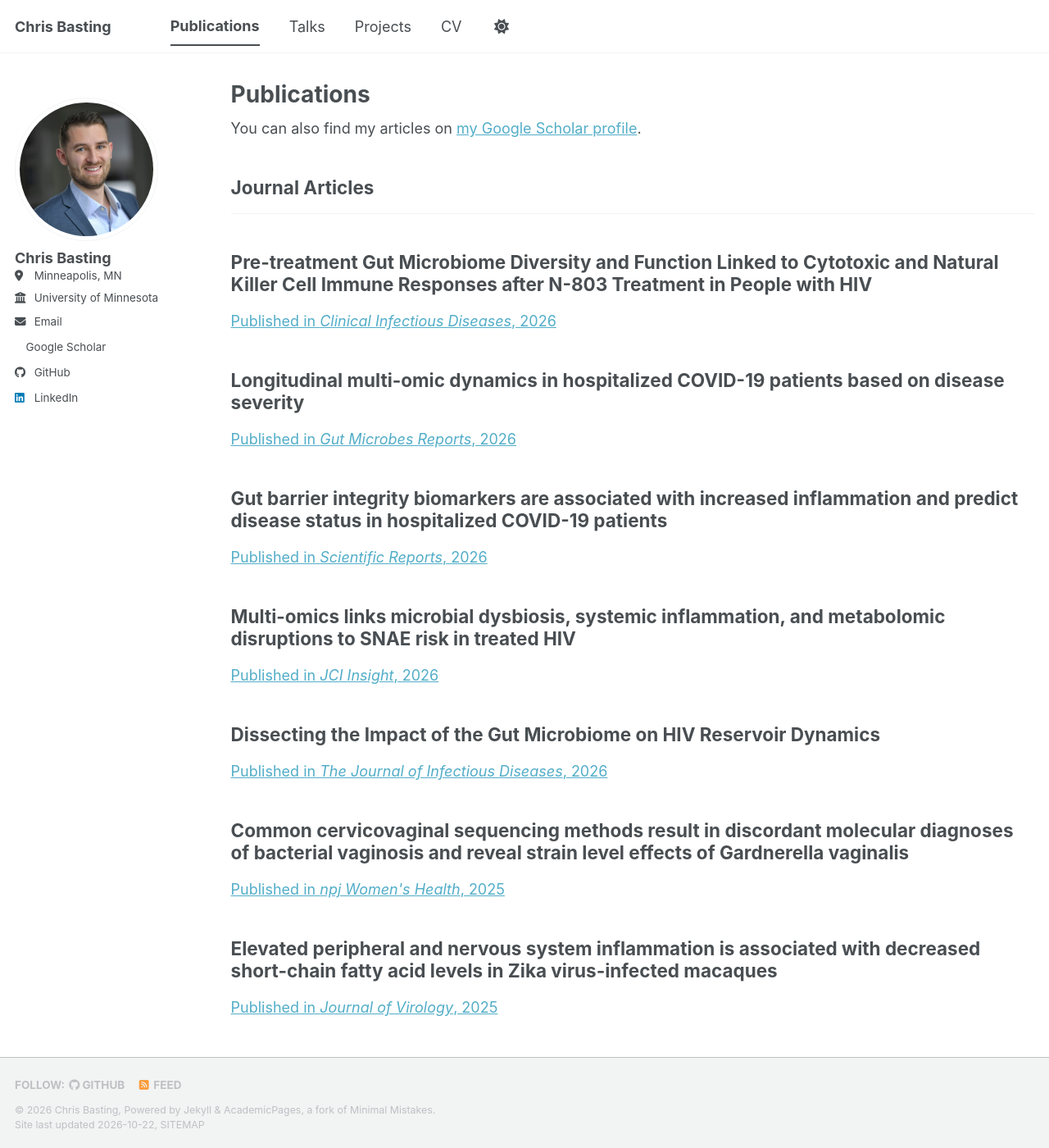
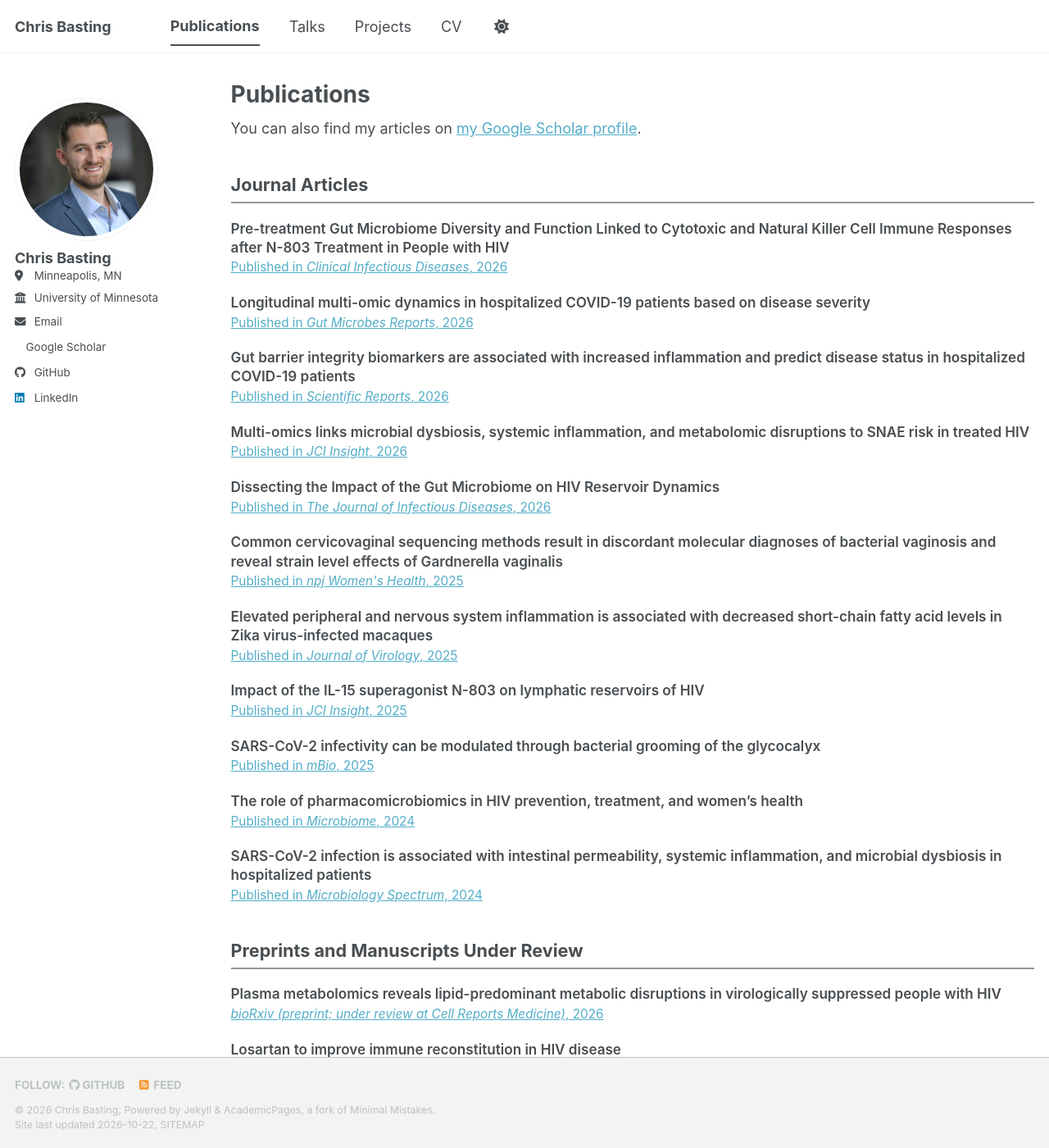
Before and after one commit to chris-basting/chris-basting.github.io, a Jekyll site: the page built from _pages/publications.html, in a window 1280 px wide and 1400 px high. Shown: the whole window at 82% size. Built offline with Jekyll 4.4.1, drawn with Linux system fonts in a browser that asks for light colours; a style sheet for code colours, icons or effects is not loaded.

Commit message:
Fix publication style selectors to match the archive layout
Co-Authored-By: Claude Opus 5.5 <noreply@anthropic.com>
Claude-Session: https://claude.ai/code/session_01T8rxSmFpqvMFFMP1LFqe2d

```diff
--- a/_sass/layout/_archive.scss
+++ b/_sass/layout/_archive.scss
@@ -245,7 +245,7 @@
 }
 
 /* Publications page */
-.page__content .archive__item-title.pub-title {
+.archive .archive__item-title.pub-title {
   font-size: 0.95rem;
   font-weight: 600;
   line-height: 1.35;
@@ -257,19 +257,19 @@
   text-decoration: none;
 }
 
-.page__content .pub-venue {
+.archive .pub-venue {
   font-size: 0.85rem;
   margin: 0 0 0.25em;
 }
 
-.page__content h2.pub-category {
+.archive h2.pub-category {
   font-size: 1.2rem;
   margin: 2em 0 0.3em;
   padding-bottom: 0;
   border-bottom: none;
 }
 
-.page__content hr.pub-divider {
+.archive hr.pub-divider {
   margin: 0 0 0.5em;
   border-top: 2px solid var(--global-text-color);
   opacity: 0.6;
```
